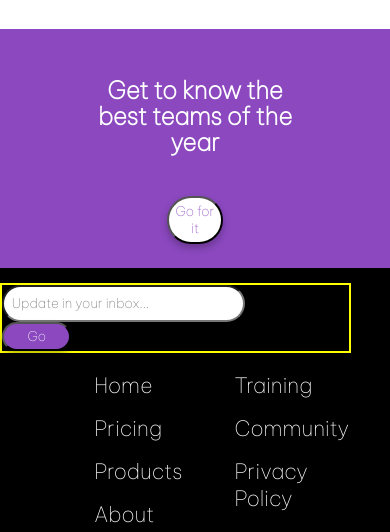
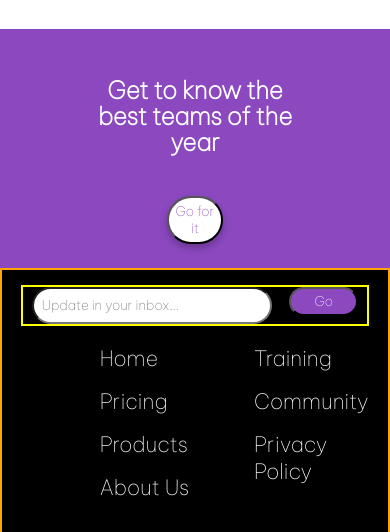
Before and after one commit to lesep28/examen-final-FE1, a plain HTML site: page index.html in a window 390 px wide. Shown: the part 2241-2773 px from the top of the page. Drawn offline with Linux system fonts and the light colour scheme.

Commit message:
ajustes 2

```diff
--- a/css/styles.css
+++ b/css/styles.css
@@ -471,19 +471,26 @@ input[type="text"] {
 
     /* Pie de página */
 
+    .footer{
+        width: 100%;
+    }
+
     .footerContent {
         display: flex;
         flex-direction: column-reverse;
         align-items: center;
         /* Centra horizontalmente los elementos dentro de .footerContent */
         align-content: center;
-        justify-content: space-around
+        justify-content: space-evenly;
+        width: 100%;
+        border: orange 2px solid;;
+
     }
 
     form {
-        width: 100%;
-        display: flex;
-        flex-wrap: wrap;
+        width: 90%;
+        flex-direction: row;
+        justify-content: space-around;
 
     }
 
@@ -497,6 +504,8 @@ input[type="text"] {
 
     #searchButton{
         width: 20%;
+        height: 100%;
+
     }
 
     .listaFooter {
```
